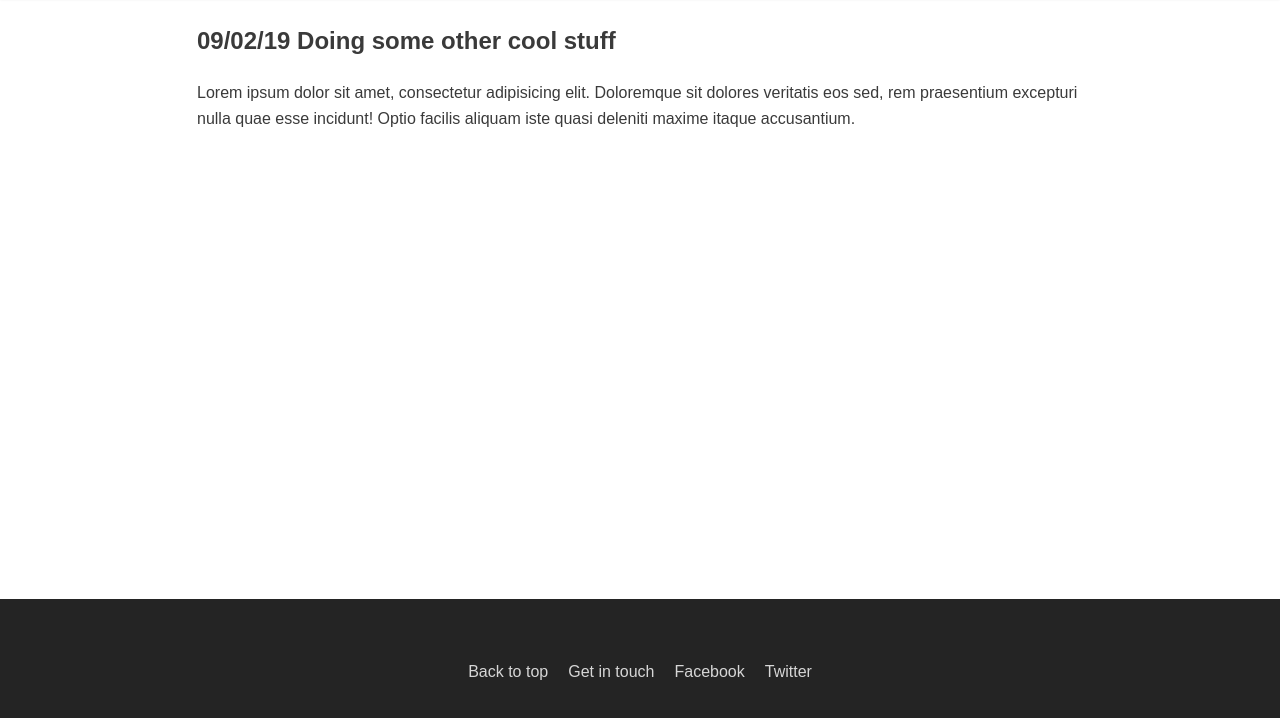
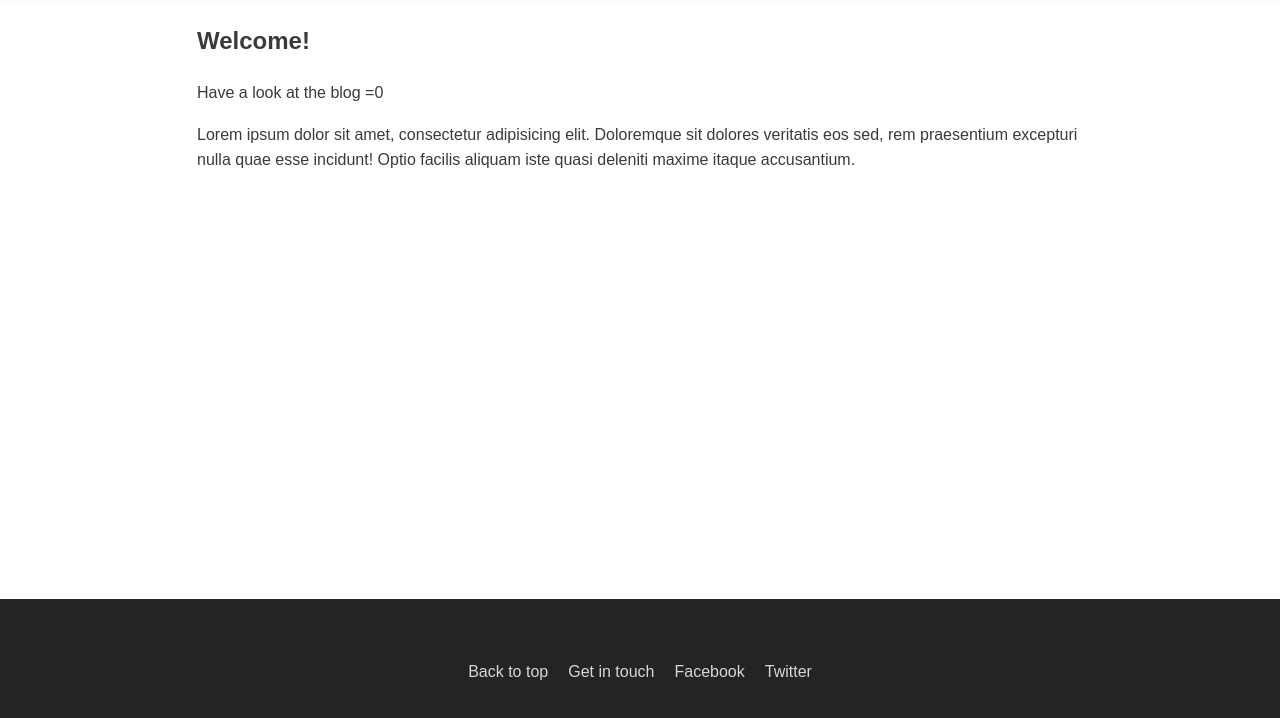
Before and after one commit to reidvr/reidvr.github.io, a plain HTML site: page index.html in a window 1280 px wide. Shown: the part 54-772 px from the top of the page. Drawn offline with Linux system fonts and the light colour scheme.

Commit message:
Change index welcome message

```diff
--- a/index.html
+++ b/index.html
@@ -38,7 +38,8 @@
             <div class="section-container">
                 <section class=" section-content">
                     <article>
-                        <h2>09/02/19 Doing some other cool stuff</h2>
+                        <h2>Welcome!</h2>
+                        <p>Have a look at the blog =0</p>
                         <p>Lorem ipsum dolor sit amet, consectetur adipisicing elit. Doloremque sit dolores veritatis
                             eos sed, rem praesentium excepturi nulla quae esse incidunt! Optio facilis aliquam iste
                             quasi deleniti maxime itaque accusantium.</p>
```
